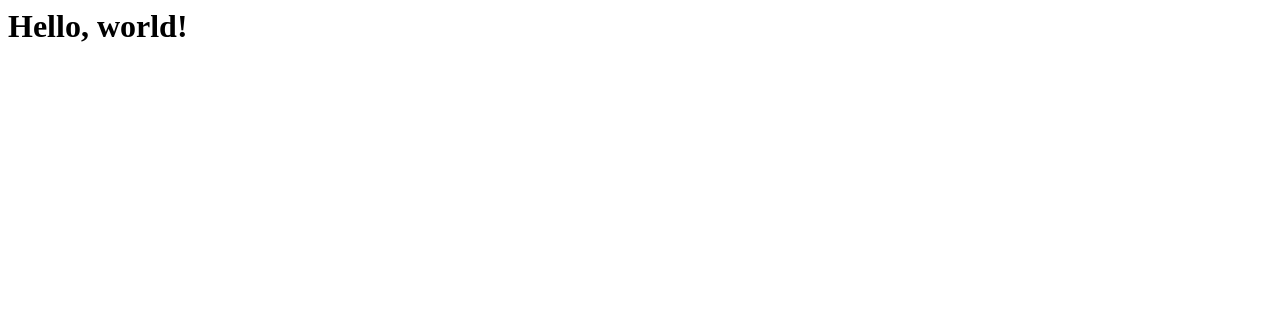
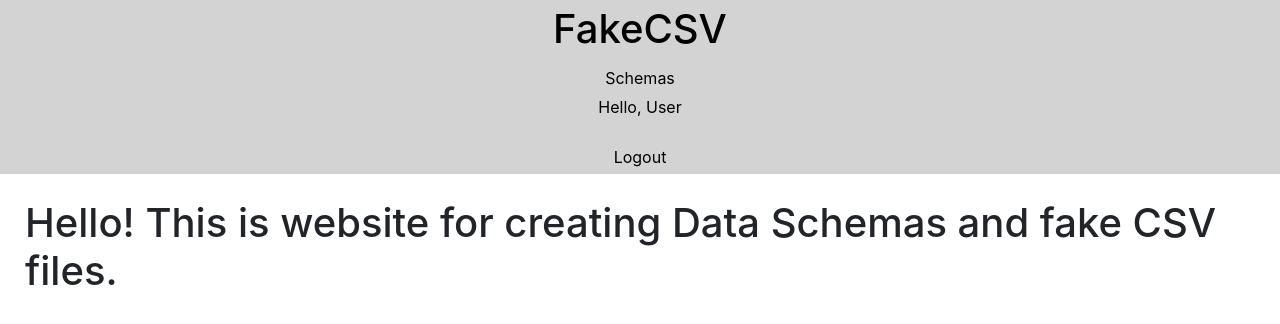
Before and after one commit to rostyak/csv-generator, a Django app: page / in a window 1280 px wide. Shown: the top 324 px of the page. Run offline with Django 4.2, Linux system fonts and the light colour scheme.

Commit message:
Update base index.htm

```diff
--- a/templates/csv_data_work/index.html
+++ b/templates/csv_data_work/index.html
@@ -1 +1,5 @@
-<h1>Hello, world!</h1>
+{% extends "base.html" %}
+
+{% block content %}
+  <h1>Hello! This is website for creating Data Schemas and fake CSV files.</h1>
+{% endblock %}
```
